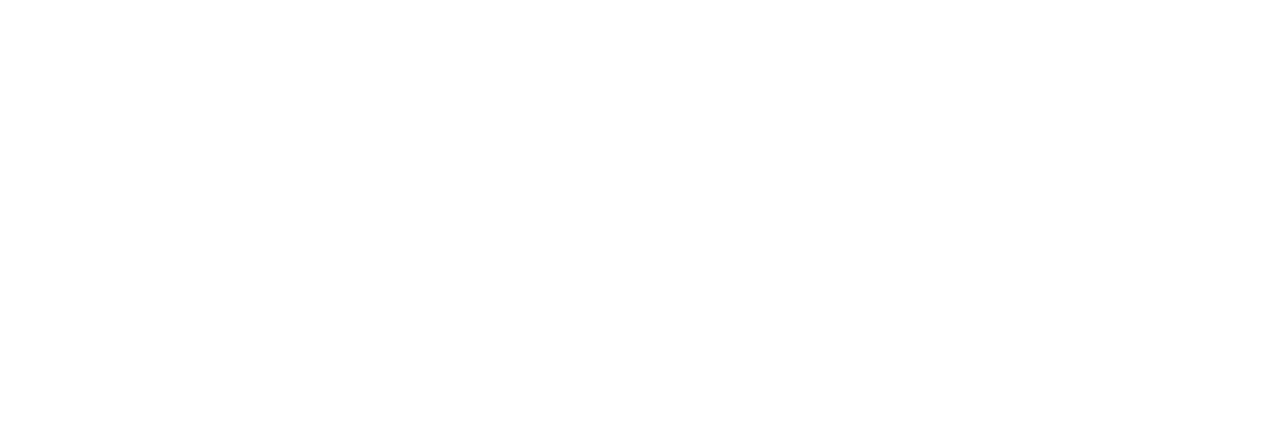
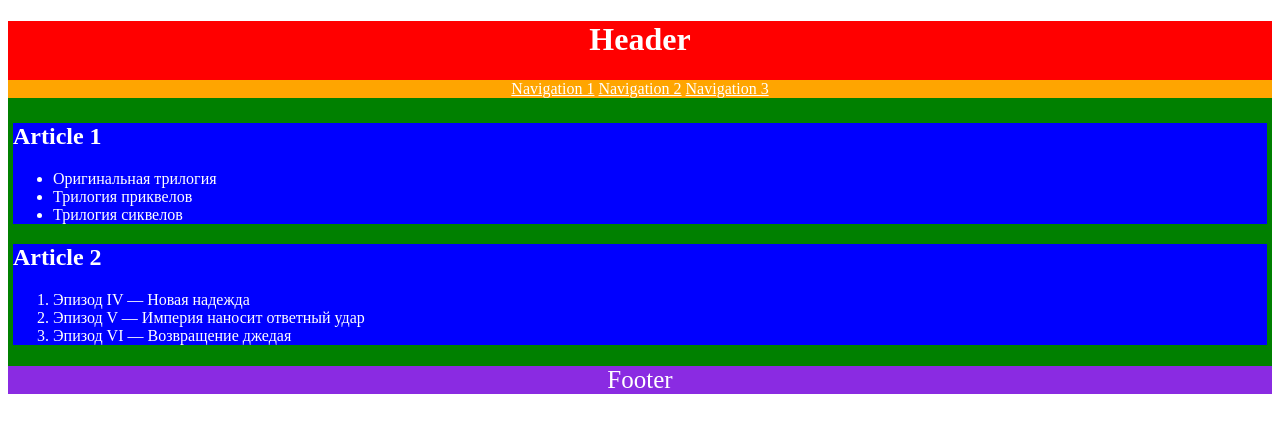
Before and after one commit to js-tasks-ru/htmlcss-20220120_marina-kozlova, a website: page 02-dz0/01-semantic-mockup/solution.html in a window 1280 px wide. Drawn offline with Linux system fonts and the light colour scheme.

Commit message:
semantic mockup

```diff
--- a/02-dz0/01-semantic-mockup/solution.html
+++ b/02-dz0/01-semantic-mockup/solution.html
@@ -1,4 +1,66 @@
 <!DOCTYPE html>
-<html lang="ru">
-    <!-- Ваше решение -->
+<html lang='ru'>
+<head>
+  <meta charset='utf-8'>
+  <title>Semantic mockup</title>
+  <style>
+      * {
+          color: white;
+      }
+
+      header {
+          background-color: red;
+          text-align: center;
+      }
+
+      nav {
+          background-color: orange;
+          text-align: center;
+      }
+
+      main {
+          background-color: green;
+          padding: 5px;
+      }
+
+      article {
+          background-color: blue;
+      }
+
+      footer {
+          background-color: blueviolet;
+          text-align: center;
+          font-size: 25px;
+      }
+  </style>
+</head>
+<body>
+<header>
+  <h1>Header</h1>
+  <nav>
+    <a href=''>Navigation 1</a>
+    <a href=''>Navigation 2</a>
+    <a href=''>Navigation 3</a>
+  </nav>
+</header>
+<main>
+  <article>
+    <h2>Article 1</h2>
+    <ul>
+      <li>Оригинальная трилогия</li>
+      <li>Трилогия приквелов</li>
+      <li>Трилогия сиквелов</li>
+    </ul>
+  </article>
+  <article>
+    <h2>Article 2</h2>
+    <ol>
+      <li>Эпизод IV — Новая надежда</li>
+      <li>Эпизод V — Империя наносит ответный удар</li>
+      <li>Эпизод VI — Возвращение джедая</li>
+    </ol>
+  </article>
+</main>
+<footer>Footer</footer>
+</body>
 </html>
```
